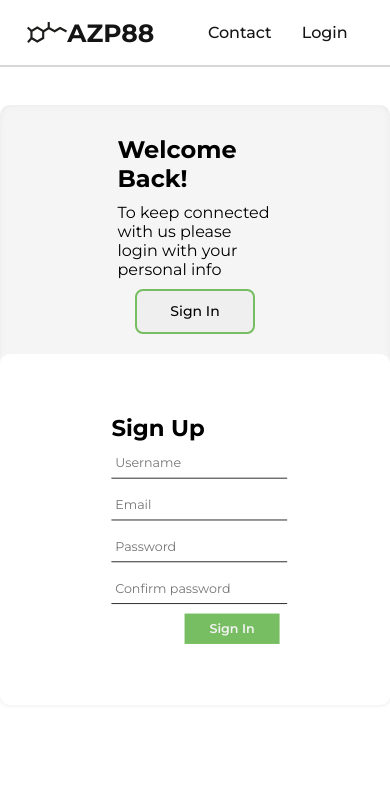
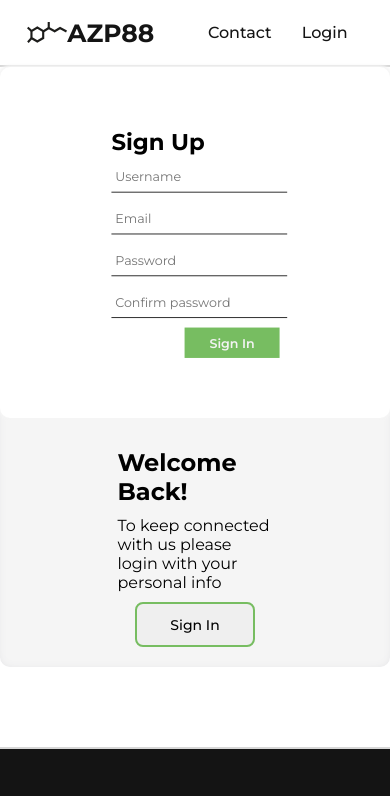
Before and after one commit to AZC88-Labs/AZP88, a plain HTML site: page docs/login.html in a window 390 px wide. Both pictures are taken after a click on the button "Sign Up". Shown: the top 796 px of the page. Drawn offline with Linux system fonts and the light colour scheme.

Commit message:
respons update

```diff
--- a/docs/css/style.css
+++ b/docs/css/style.css
@@ -422,6 +422,7 @@ footer .footbutton {
     }
     .loginpage, .logform.active{
         flex-direction: column;
+        height: 100%;
     }
     .loginbox{
         width: 100%;
@@ -431,6 +432,9 @@ footer .footbutton {
     }
     .Lform .content{
         transform: scale(0.95);
+    }
+    .mobrev{
+        flex-direction: column-reverse !important;
     }
 }
 
--- a/docs/login.html
+++ b/docs/login.html
@@ -57,7 +57,7 @@
           </div>
         </div>
       </div>
-      <div class="logform">
+      <div class="logform mobrev">
         <div class="overlay">
           <div class="content">
             <h2>Welcome Back!</h2>
```
